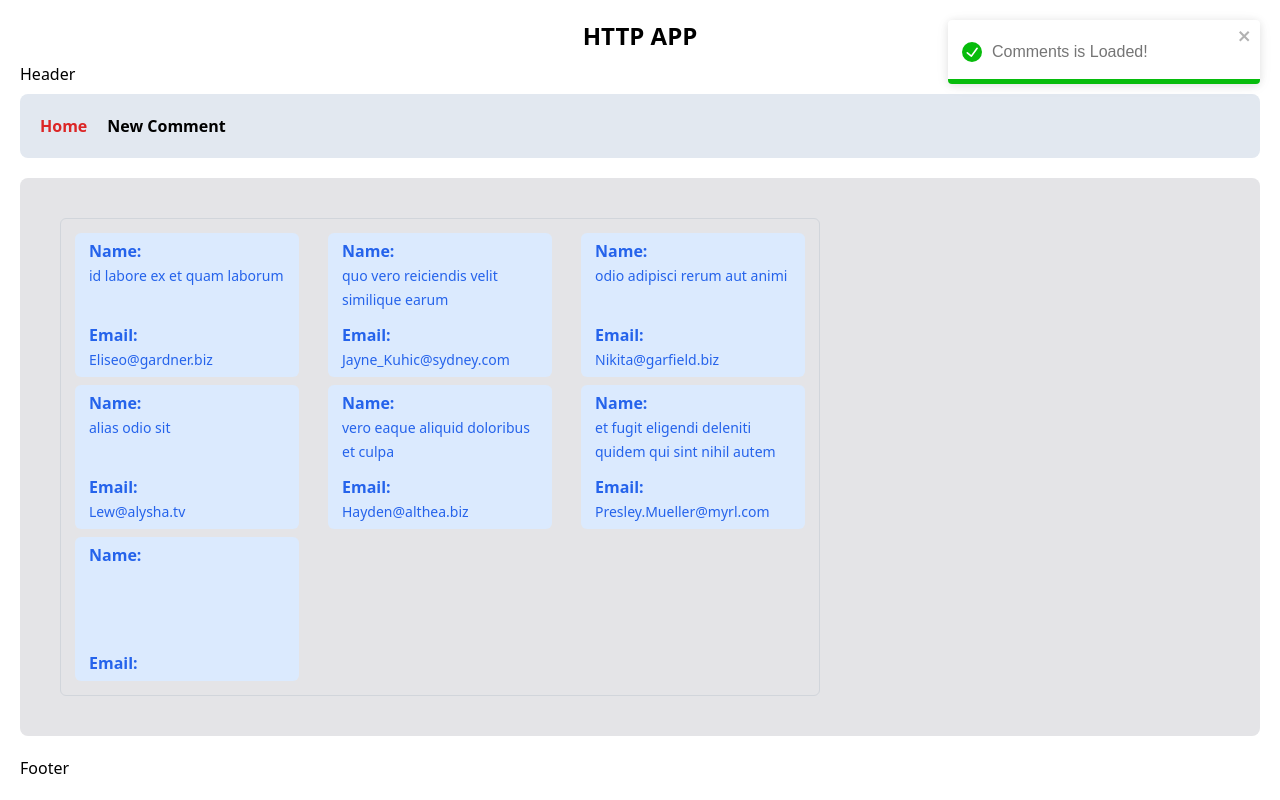
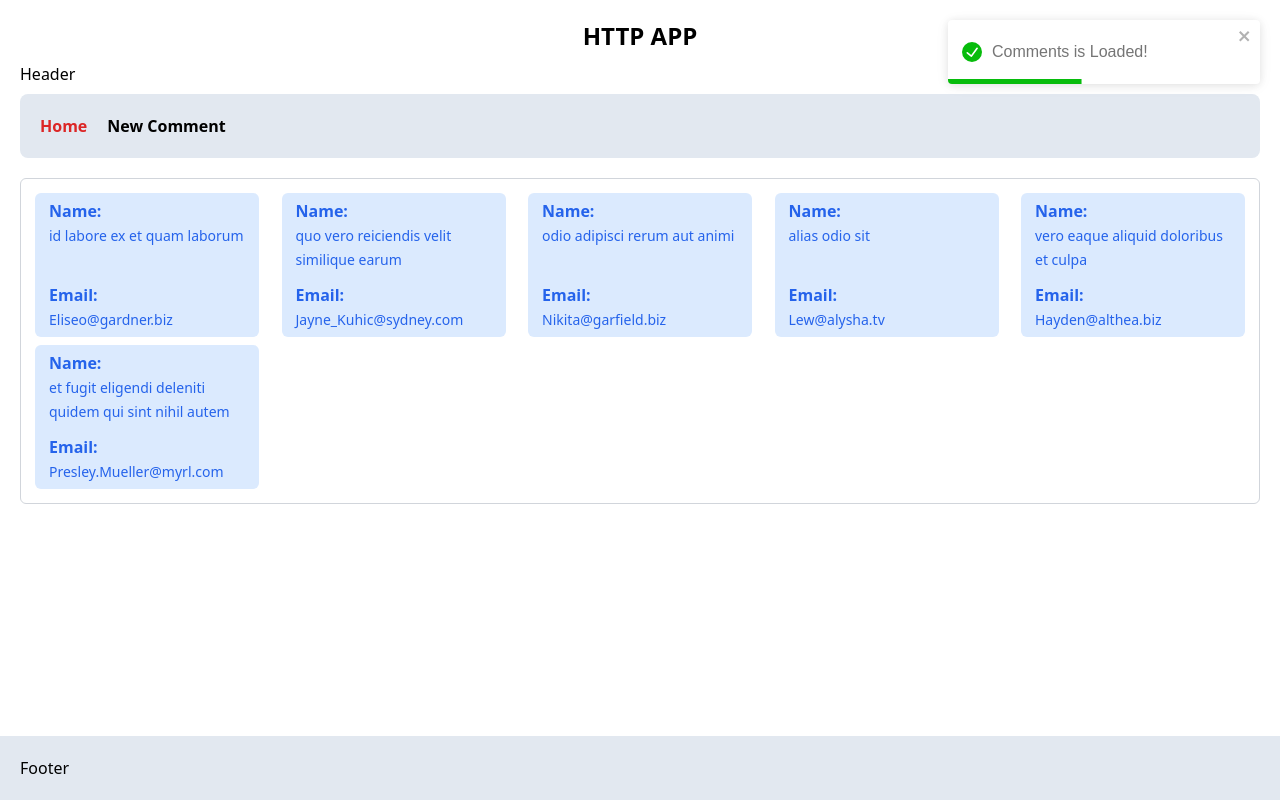
Before and after one commit to ali-khoshqamat/HTTP-APP, a React (Create React App) app: page / in a window 1280 px wide. Built offline with nearby package versions, Linux system fonts and the light colour scheme; data requests are answered from the project's data file.

Commit message:
add dynamic routers to app

```diff
--- a/data/db.json
+++ b/data/db.json
@@ -41,13 +41,6 @@
       "name": "et fugit eligendi deleniti quidem qui sint nihil autem",
       "email": "Presley.Mueller@myrl.com",
       "body": "doloribus at sed quis culpa deserunt consectetur qui praesentium accusamus fugiat dicta voluptatem rerum ut voluptate autem voluptatem repellendus aspernatur dolorem in"
-    },
-    {
-      "name": "",
-      "email": "",
-      "body": "",
-      "postId": 10,
-      "id": 7
     }
   ]
 }
--- a/src/Layout/Layout.js
+++ b/src/Layout/Layout.js
@@ -3,9 +3,9 @@ import Header from "../components/Header";
 
 const Layout = ({ children }) => {
   return (
-    <div className="flex flex-col justify-between  gap-y-5">
+    <div className="flex flex-col w-full h-screen gap-y-5">
       <Header />
-      <div className="bg-zinc-200 p-5 rounded-lg">{children}</div>
+      <div className="flex flex-col items-center">{children}</div>
       <Footer />
     </div>
   );
--- a/src/components/Footer.js
+++ b/src/components/Footer.js
@@ -1,6 +1,6 @@
 const Footer = () => {
   return (
-    <footer>
+    <footer className="fixed w-full bottom-0 left-0 right-0 bg-slate-200 p-5">
       <h2>Footer</h2>
     </footer>
   );
--- a/src/components/FullComment.js
+++ b/src/components/FullComment.js
@@ -1,4 +1,5 @@
 import { useEffect, useState } from "react";
+import { useParams } from "react-router-dom";
 import { toast } from "react-toastify";
 import {
   deleteComment,
@@ -6,8 +7,11 @@ import {
   getComment,
 } from "../services/CRUDCommentService";
 
-const FullComment = ({ commentId, setComments, setCommentId }) => {
+const FullComment = ({ setComments, setCommentId }) => {
   const [comment, setComment] = useState(null);
+  const { id } = useParams();
+  // console.log(id);
+  const commentId = id;
 
   useEffect(() => {
     commentId &&
--- a/src/containers/Discussion.js
+++ b/src/containers/Discussion.js
@@ -4,6 +4,7 @@ import Comment from "../components/Comment";
 import FullComment from "../components/FullComment";
 import { toast } from "react-toastify";
 import { getAllComments, postComment } from "../services/CRUDCommentService";
+import { Link } from "react-router-dom";
 
 const Discussion = () => {
   const [comments, setComments] = useState(null);
@@ -33,18 +34,19 @@ const Discussion = () => {
       ? toast.error("there is an Error!") && <p>fetchig data failed!</p>
       : comments && !error
       ? comments.map((c) => (
-          <Comment
-            key={c.id}
-            name={c.name}
-            email={c.email}
-            onClick={() => setCommentId(c.id)}
-          />
+          <Link to={`/comment/${c.id}`} key={c.id}>
+            <Comment
+              name={c.name}
+              email={c.email}
+              onClick={() => setCommentId(c.id)}
+            />
+          </Link>
         ))
       : toast.success("Comments is Loaded!") && <p>Loading...</p>;
   };
 
   return (
-    <main className="w-2/3 flex flex-col items-center p-5 font-body gap-y-10">
+    <main className="flex flex-col items-center font-body gap-y-10">
       <section className="flex flex-wrap justify-between items-center p-2.5 border border-solid border-gray-300 rounded-md">
         {renderComment()}
       </section>
--- a/src/routes.js
+++ b/src/routes.js
@@ -1,8 +1,10 @@
+import FullComment from "./components/FullComment";
 import HomePage from "./pages/HomePage";
 import NewCommentPage from "./pages/NewCommentPage";
 import NotFound from "./pages/NotFound";
 
 const routes = [
+  { path: "/comment/:id", element: <FullComment /> },
   { path: "/new-comment", element: <NewCommentPage /> },
   { path: "/", element: <HomePage /> },
   { path: "*", element: <NotFound /> },
```
